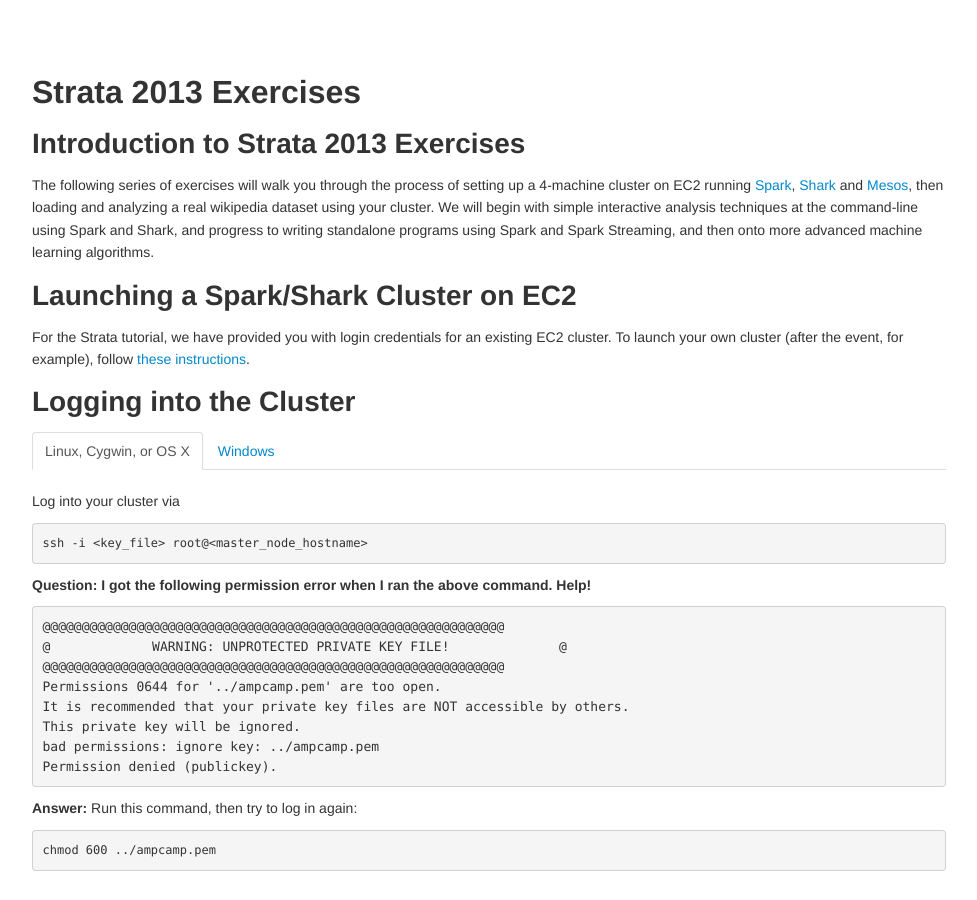
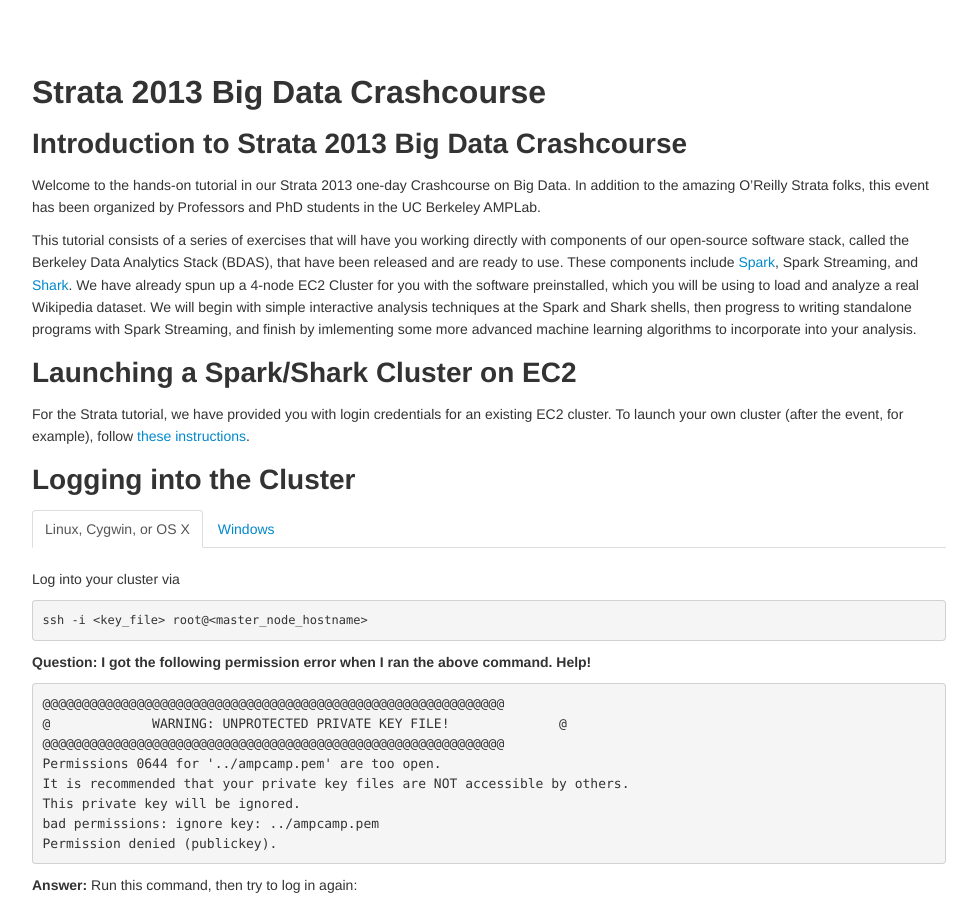
Before and after one commit to databricks/spark-training, a Jekyll site: the page built from strata_2013/index.md, in a window 1280 px wide and 900 px high. Shown: the whole window, without its empty margins (151-1128 px from the left). Built offline with Jekyll 4.4.1, drawn with Linux system fonts in a browser that asks for light colours; some of the changed text lies outside the part shown.

Commit message:
Lots more updates

```diff
--- a/strata_2013/_config.yml
+++ b/strata_2013/_config.yml
@@ -3,7 +3,8 @@
 
 # These allow the documentation to be updated with nerw releases
 # of Spark, Scala, and Mesos.
-SPARK_VERSION: 0.6.1
-SPARK_VERSION_SHORT: 0.6.1
+AMI: ami-b70196de
+SPARK_VERSION: 0.7.0
+SPARK_VERSION_SHORT: 0.7.0
 SCALA_VERSION: 2.9.2
 MESOS_VERSION: 0.9.0-incubating
--- a/strata_2013/index.md
+++ b/strata_2013/index.md
@@ -1,12 +1,16 @@
 ---
 layout: global
-title: Strata 2013 Exercises
+title: Strata 2013 Big Data Crashcourse
 ---
-# Introduction to Strata 2013 Exercises
+# Introduction to Strata 2013 Big Data Crashcourse
 
-The following series of exercises will walk you through the process of setting up a 4-machine cluster on EC2 running [Spark](http://spark-project.org), [Shark](http://shark.cs.berkeley.edu) and [Mesos](http://mesos-project.org),
-then loading and analyzing a real wikipedia dataset using your cluster.
-We will begin with simple interactive analysis techniques at the command-line using Spark and Shark, and progress to writing standalone programs using Spark and Spark Streaming, and then onto more advanced machine learning algorithms.
+Welcome to the hands-on tutorial in our Strata 2013 one-day Crashcourse on Big Data.
+In addition to the amazing O'Reilly Strata folks, this event has been organized by Professors and PhD students in the UC Berkeley AMPLab.
+
+This tutorial consists of a series of exercises that will have you working directly with components of our open-source software stack, called the Berkeley Data Analytics Stack (BDAS), that have been released and are ready to use.
+These components include [Spark](http://spark-project.org), Spark Streaming, and [Shark](http://shark.cs.berkeley.edu).
+We have already spun up a 4-node EC2 Cluster for you with the software preinstalled, which you will be using to load and analyze a real Wikipedia dataset.
+We will begin with simple interactive analysis techniques at the Spark and Shark shells, then progress to writing standalone programs with Spark Streaming, and finish by imlementing some more advanced machine learning algorithms to incorporate into your analysis.
 
 # Launching a Spark/Shark Cluster on EC2
 
@@ -178,7 +182,7 @@
        cube: (a: Int)Int
    </div>
 
-1. Apply the function to `myNumbers` using the `map` function.
+1. Apply the function to `myNumbers` using the `map` function. Hint: read about the `map` function in <a href="http://www.scala-lang.org/api/current/index.html#scala.collection.immutable.List" target="_blank">the Scala List API</a> and also in Table 1 about halfway through the <a href="http://www.artima.com/scalazine/articles/steps.html" target="_blank">First Steps to Scala</a> tutorial.
 
    <div class="solution" markdown="1">
        scala> myNumbers.map(x => cube(x))
@@ -196,8 +200,8 @@
    </div>
 
 1. Define a `factorial` function that computes n! = 1 * 2 * ... * n given input n.
-   You can use either a loop or recursion (see steps 5-7 of <a href="http://www.artima.com/scalazine/articles/steps.html" target="_blank">First Steps to Scala</a>).
-   Then compute the sum of factorials in `myNumbers`.
+   You can use either a loop or recursion, in our solution we use recursion (see steps 5-7 of <a href="http://www.artima.com/scalazine/articles/steps.html" target="_blank">First Steps to Scala</a>).
+   Then compute the sum of factorials in `myNumbers`. Hint: check out the `sum` function in <a href="http://www.scala-lang.org/api/current/index.html#scala.collection.immutable.List" target="_blank">the Scala List API</a>.
 
    <div class="solution" markdown="1">
        scala> def factorial(n:Int):Int = if (n==0) 1 else n * factorial(n-1) // Copied from http://bit.ly/b2sVKI
@@ -237,7 +241,7 @@
 # Data Exploration Using Spark
 
 In this section, we will first use the Spark shell to interactively explore the Wikipedia data.
-Then, we will give a brief introduction to writing standalone Spark programs.
+Then, we will give a brief introduction to writing standalone Spark programs. Remember, Spark is an open source computation engine built on top of the popular Hadoop Distributed File System (HDFS).
 
 ## Interactive Analysis
 
@@ -344,9 +348,10 @@
 ￼
    While it's running, you can open the Spark web console to see the progress.
    To do this, open your favorite browser, and type in the following URL.
-   Recall that during the Cluster Setup section, you copied `<master_node_hostname>` to a text file for easy access.
 
    `http://<master_node_hostname>:8080`
+
+   You should have been given `master_node_hostname` at the beginning of the tutorial, or you might have [launched your own cluster](launching-a-cluster.html) and made of note of it then. You should see the Spark Standalone mode web interface, similar to the following (yours will probably only show three slaves).
 
    ![Spark Standalone Web UI](img/standalone-webui640.png)
 
@@ -507,10 +512,21 @@
 
    To leave the Spark shell, type `exit` at the prompt.
 
+## Running Standalone Spark Programs
+
+Because of time constraints, in this tutorial we focus on ad-hoc style analytics using the Spark shell.
+However, for many tasks, it makes more sense to write a standalone Spark program.
+We will return to this in the section on Spark Streaming below, where you will actually write a standalone Spark Streaming job.
+We aren't going to cover how to structure, build, and run standalone Spark jobs here, but before we move on, we list here a few resources about standalone Spark jobs for you to come back and explore later.
+
+First, on the AMI for this tutorial we have included "template" projects for Scala and Java standalone programs for both Spark and Spark streaming.
+The Spark ones can be found in the `/root/scala-app-template` and `/root/java-app-template` directories (we will discuss the Streaming ones later).
+Feel free to browse through the contents of those directories. You can also find instructions for doing so in <a href="http://www.spark-project.org/docs/0.6.0/quick-start.html#a-standalone-job-in-java">the Spark Quick Start Guide</a>. For even more details, see Matei Zaharia's <a href="http://ampcamp.berkeley.edu/wp-content/uploads/2012/06/matei-zaharia-part-2-amp-camp-2012-standalone-programs.pdf" target="_blank">slides</a> and <a href="http://www.youtube.com/watch?v=7k4yDKBYOcw&t=59m37s" target="_blank">talk video</a> about Standalone Spark jobs at the <a href="http://ampcamp.berkeley.edu/agenda-2012" target="blank">first AMP Camp</a>.
+
 
 # Data Exploration Using Shark
 
-Now that we've had fun with Scala, let's try some SQL in Shark.
+Now that we've had fun with Spark, let's try out Shark. Remember Shark is a large-scale data warehouse system that runs on top of Spark and provides an SQL like interface (that is fully compatible with Apache Hive).
 
 1. First, launch the Shark console:
 
@@ -626,10 +642,10 @@
 
 # Processing Live Data Streams with Spark Streaming
 
-In this section, we will walk you through using Spark Streaming to process live data streams. These exercises are designed as standalone Scala programs which will receive and process Twitter's real sample tweet streams. For the exercises in this section, you can choose to use Scala or Java. If you would like to use Scala but are not familiar with the language, we recommend that you see the [Introduction to Scala](#introduction-to-the-scala-shell) section to learn some basics.
+In this section, we will walk you through using Spark Streaming to process live data streams. Remember, Spark Streaming is a new component of Spark that provides highly scalable, fault-tolerant streaming processing. These exercises are designed as standalone Scala programs which will receive and process Twitter's real sample tweet streams. For the exercises in this section, you can choose to use Scala or Java. If you would like to use Scala but are not familiar with the language, we recommend that you see the [Introduction to the Scala Shell](#introduction-to-the-scala-shell) section to learn some basics.
 
 ## Setup
-We use a modified version of the Scala standalone project template introduced in the [Intro to Running Standalone Programs](#introduction-to-running-standalone-spark-programs) section for the next exercise. In your AMI, this has been setup in `/root/streaming/`. You should find the following items in the directory.
+We use a modified version of the Scala standalone project template introduced in the [Intro to Running Standalone Programs](#running-standalone-spark-programs) section for the next exercise. In your AMI, this has been setup in `/root/streaming/`. You should find the following items in the directory.
 
 <div class="sidebar">
 <p style="font-size:1.2em"><b>What is SBT?</b></p>
@@ -1087,7 +1103,7 @@
 
 # Machine Learning
 
-To allow you to complete the machine learning exercises within the relatively short time available, using only the relatively small number of nodes available to you, we will now work with a restricted set of the Wikipedia traffic statistics data from May 5-7, 2009. In particular, we have restricted the dataset to only include a subset of the full set of articles. This restricted dataset is pre- loaded in the HDFS on your cluster in `/wikistats_20090505-07_restricted`.
+To allow you to complete the machine learning exercises within the relatively short time available, using only the relatively small number of nodes available to you, we will now work with a restricted set of the Wikipedia traffic statistics data from May 5-7, 2009. In particular, we have restricted the dataset to only include a subset of the full set of articles. This restricted dataset is pre-loaded in the HDFS on your cluster in `/wikistats_20090505-07_restricted`.
 
 
 ## Command Line Preprocessing and Featurization
```
Also changed, not shown: other parts of strata_2013/index.md (+1 -1 lines), strata_2013/launching-a-cluster.md (+6 -1 lines).
